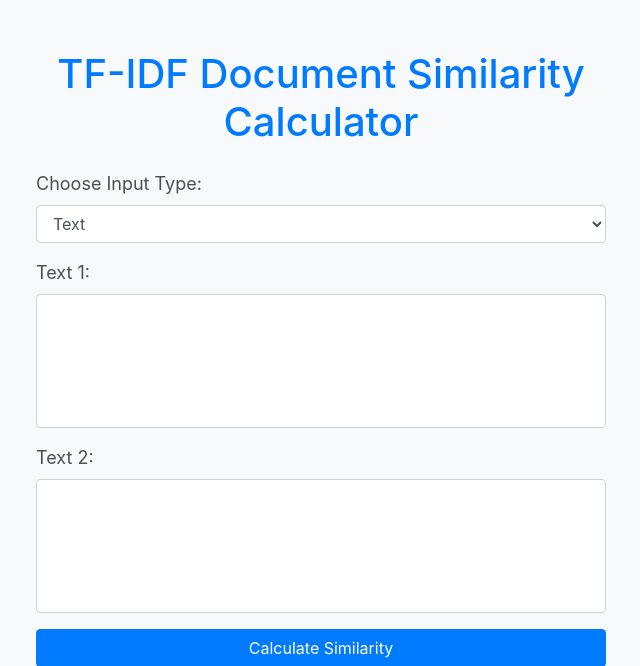
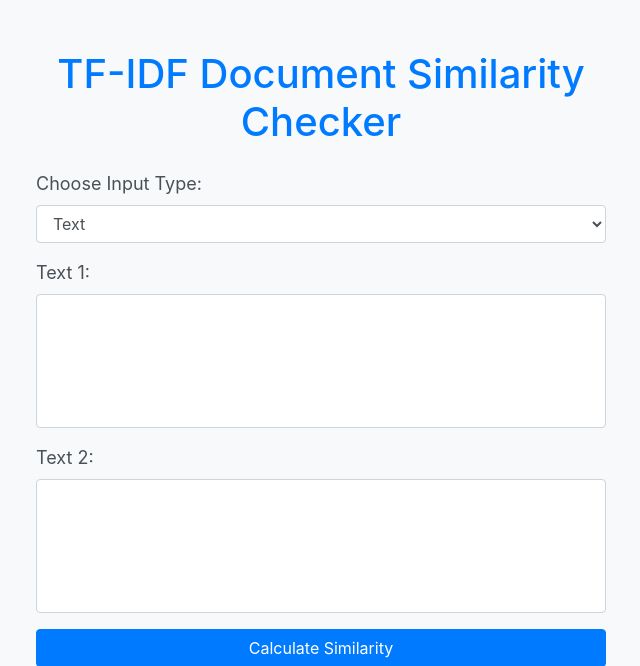
Before and after one commit to TheRealF6/Document-Similarity-Checker, a Flask app: page / in a window 1280 px wide. Shown: the top 666 px of the page, without its empty margins (319-959 px from the left). Run offline with Flask 3, Linux system fonts and the light colour scheme; some libraries are stand-ins or nearby versions.

Commit message:
second_commit

```diff
--- a/templates/index.html
+++ b/templates/index.html
@@ -3,7 +3,7 @@
 <head>
     <meta charset="UTF-8">
     <meta name="viewport" content="width=device-width, initial-scale=1.0">
-    <title>TF-IDF Document Similarity Calculator</title>
+    <title>TF-IDF Document Similarity Checker</title>
     <link rel="stylesheet" href="https://stackpath.bootstrapcdn.com/bootstrap/4.5.2/css/bootstrap.min.css">
     <style>
         body {
@@ -43,7 +43,7 @@
 </head>
 <body>
     <div class="container">
-        <h1 class="mb-4">TF-IDF Document Similarity Calculator</h1>
+        <h1 class="mb-4">TF-IDF Document Similarity Checker</h1>
         <form action="/calculate_similarity" method="post" enctype="multipart/form-data">
             <div class="form-group">
                 <label for="inputChoice">Choose Input Type:</label>
```
Also changed, not shown: templates/result.html (+1 -8 lines).
